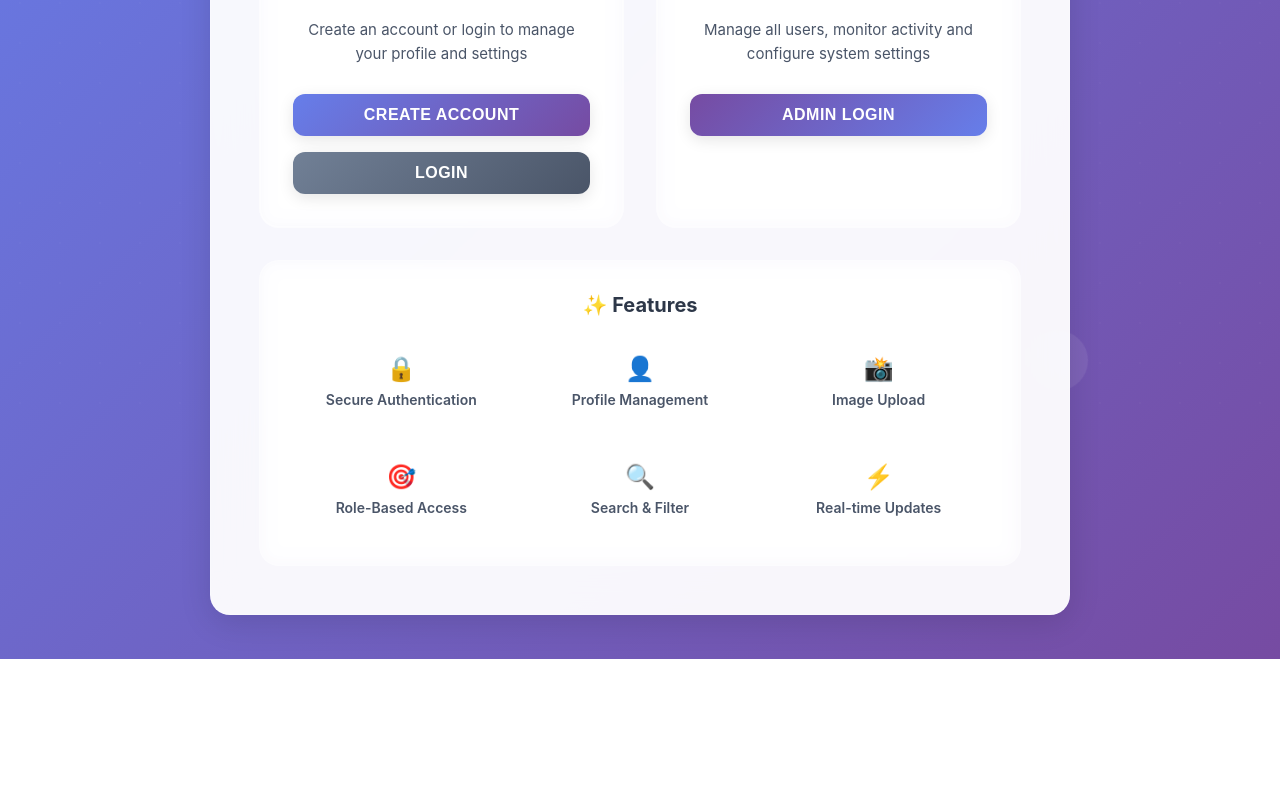
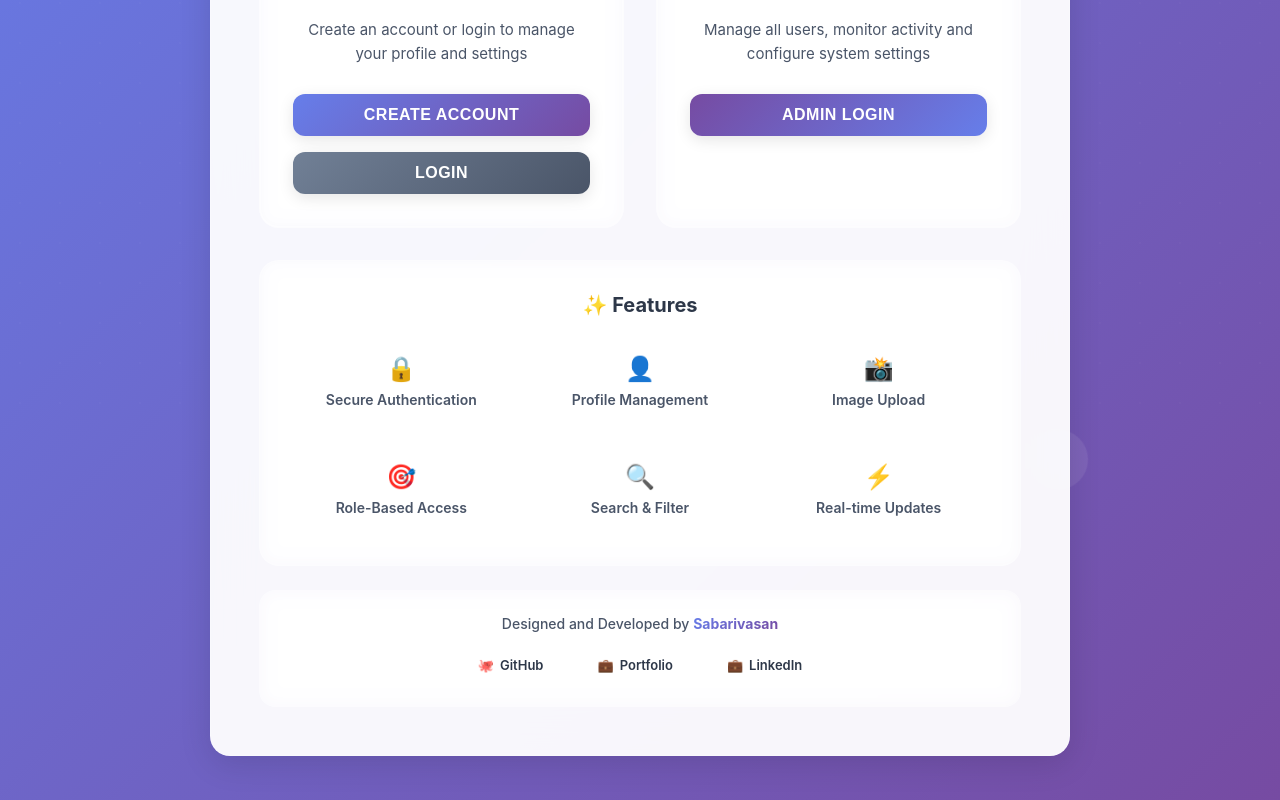
Before and after one commit to Sabari-Vasan-SM/Harvee-Task-UMS, a React app in the folder client/: page / in a window 1280 px wide. Shown: the part 377-1177 px from the top of the page. Before the commit the page ends 1036 px from the top, so only its background shows below. Built offline with nearby package versions, Linux system fonts and the light colour scheme; no server answers; the HTML template or start-up script is replaced by a standard one.

Commit message:
Update Home.jsx

```diff
--- a/client/src/pages/Home.jsx
+++ b/client/src/pages/Home.jsx
@@ -246,6 +246,127 @@ const Home = () => {
               </div>
             </div>
           </div>
+
+          {/* Footer */}
+          <div style={{
+            padding: '24px',
+            background: 'rgba(255, 255, 255, 0.05)',
+            borderRadius: '16px',
+            marginTop: '24px',
+            backdropFilter: 'blur(10px)',
+            border: '1px solid rgba(255, 255, 255, 0.1)',
+            textAlign: 'center',
+            opacity: 0,
+            animation: 'slideUp 0.6s ease-out 1s forwards'
+          }}>
+            <p style={{
+              fontSize: '14px',
+              color: '#4a5568',
+              marginBottom: '16px',
+              fontWeight: '500'
+            }}>
+              Designed and Developed by <span style={{
+                background: 'linear-gradient(135deg, #667eea 0%, #764ba2 100%)',
+                WebkitBackgroundClip: 'text',
+                WebkitTextFillColor: 'transparent',
+                fontWeight: '700'
+              }}>Sabarivasan</span>
+            </p>
+            <div style={{
+              display: 'flex',
+              gap: '12px',
+              justifyContent: 'center',
+              flexWrap: 'wrap'
+            }}>
+              <a
+                href="https://github.com/Sabari-Vasan-SM/Harvee-Task-UMS"
+                target="_blank"
+                rel="noopener noreferrer"
+                style={{
+                  padding: '8px 20px',
+                  borderRadius: '8px',
+                  background: 'rgba(255, 255, 255, 0.1)',
+                  border: '1px solid rgba(255, 255, 255, 0.2)',
+                  color: '#2d3748',
+                  textDecoration: 'none',
+                  fontSize: '13px',
+                  fontWeight: '600',
+                  transition: 'all 0.3s ease',
+                  display: 'inline-flex',
+                  alignItems: 'center',
+                  gap: '6px'
+                }}
+                onMouseEnter={(e) => {
+                  e.target.style.background = 'rgba(255, 255, 255, 0.2)';
+                  e.target.style.transform = 'translateY(-2px)';
+                }}
+                onMouseLeave={(e) => {
+                  e.target.style.background = 'rgba(255, 255, 255, 0.1)';
+                  e.target.style.transform = 'translateY(0)';
+                }}
+              >
+                <span>🐙</span> GitHub
+              </a>
+              <a
+                href="https://portfolio.vasan.tech/"
+                target="_blank"
+                rel="noopener noreferrer"
+                style={{
+                  padding: '8px 20px',
+                  borderRadius: '8px',
+                  background: 'rgba(255, 255, 255, 0.1)',
+                  border: '1px solid rgba(255, 255, 255, 0.2)',
+                  color: '#2d3748',
+                  textDecoration: 'none',
+                  fontSize: '13px',
+                  fontWeight: '600',
+                  transition: 'all 0.3s ease',
+                  display: 'inline-flex',
+                  alignItems: 'center',
+                  gap: '6px'
+                }}
+                onMouseEnter={(e) => {
+                  e.target.style.background = 'rgba(255, 255, 255, 0.2)';
+                  e.target.style.transform = 'translateY(-2px)';
+                }}
+                onMouseLeave={(e) => {
+                  e.target.style.background = 'rgba(255, 255, 255, 0.1)';
+                  e.target.style.transform = 'translateY(0)';
+                }}
+              >
+                <span>💼</span> Portfolio
+              </a>
+              <a
+                href="https://www.linkedin.com/in/sabarivasan-s-m-b10229255/"
+                target="_blank"
+                rel="noopener noreferrer"
+                style={{
+                  padding: '8px 20px',
+                  borderRadius: '8px',
+                  background: 'rgba(255, 255, 255, 0.1)',
+                  border: '1px solid rgba(255, 255, 255, 0.2)',
+                  color: '#2d3748',
+                  textDecoration: 'none',
+                  fontSize: '13px',
+                  fontWeight: '600',
+                  transition: 'all 0.3s ease',
+                  display: 'inline-flex',
+                  alignItems: 'center',
+                  gap: '6px'
+                }}
+                onMouseEnter={(e) => {
+                  e.target.style.background = 'rgba(255, 255, 255, 0.2)';
+                  e.target.style.transform = 'translateY(-2px)';
+                }}
+                onMouseLeave={(e) => {
+                  e.target.style.background = 'rgba(255, 255, 255, 0.1)';
+                  e.target.style.transform = 'translateY(0)';
+                }}
+              >
+                <span>💼</span> LinkedIn
+              </a>
+            </div>
+          </div>
         </div>
       </div>
     </div>
```
